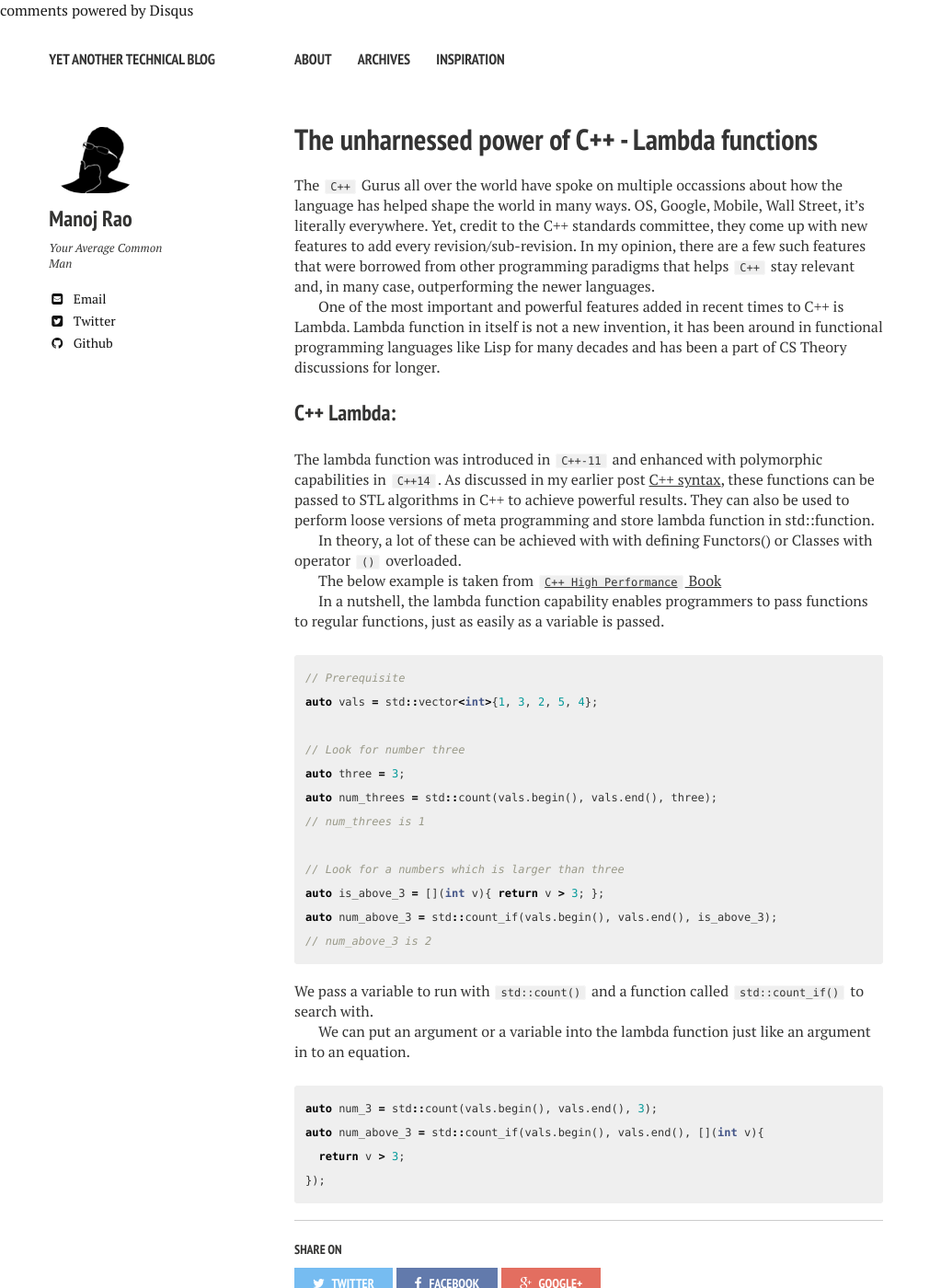
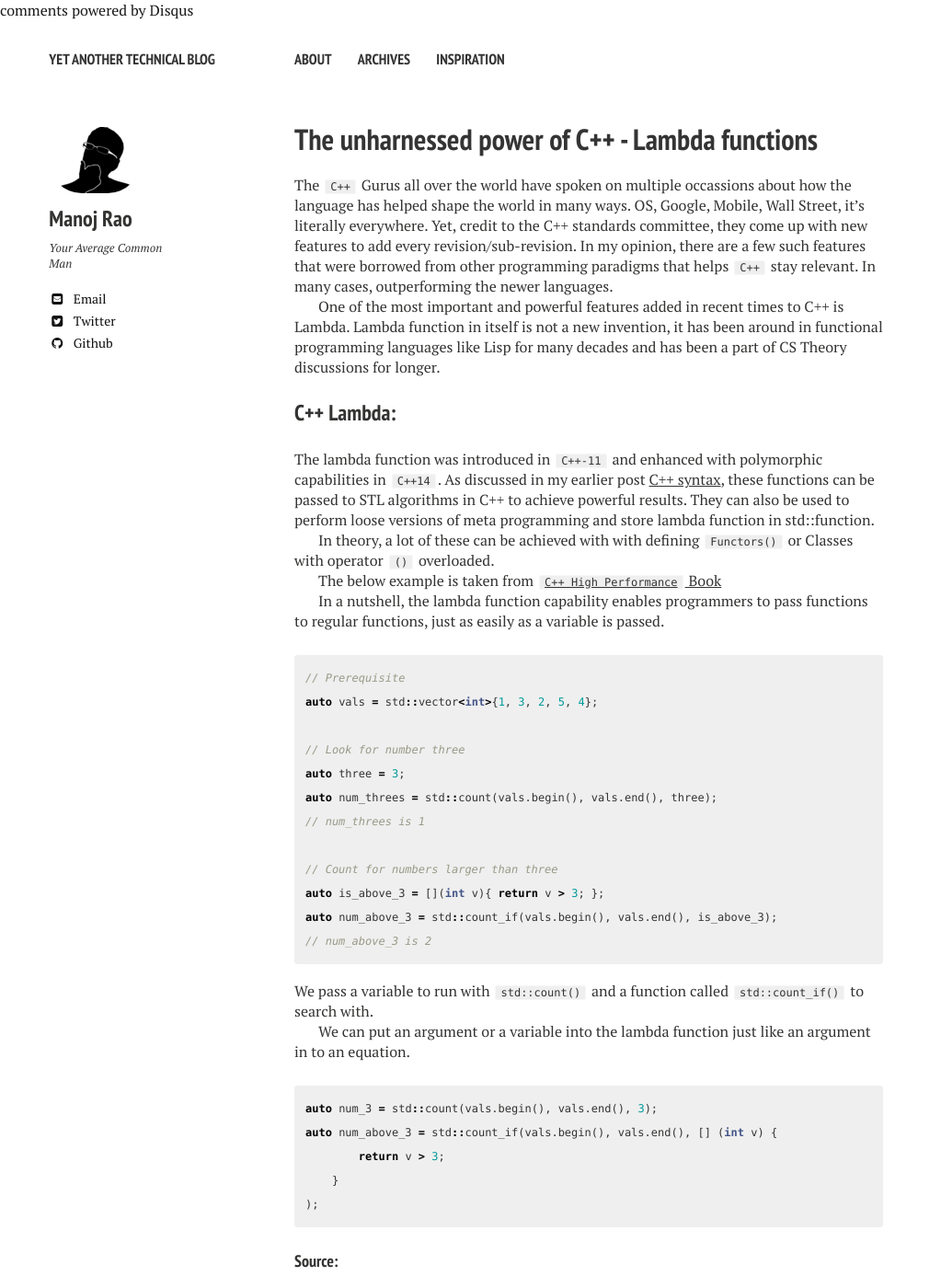
Before and after one commit to mycpuorg/mycpuorg.github.io, a Jekyll site: the page built from _posts/2020-01-09-c++-lambda-functions.md, in a window 1280 px wide and 1400 px high. Shown: the whole window at 92% size, without its empty margins (0-1023 px from the left). Built offline with Jekyll 4.4.1, drawn with Linux system fonts in a browser that asks for light colours; nearby versions of some CDN libraries; comment, search, counter and statistics services are not loaded; some of the changed text lies outside the part shown.

Commit message:
edit c++ lambda post

````diff
--- a/_posts/2020-01-09-c++-lambda-functions.md
+++ b/_posts/2020-01-09-c++-lambda-functions.md
@@ -5,12 +5,12 @@ excerpt: "C++ Lambda functions"
 tags: [Linux, Code, C++, Perf, Profiling]
 comments: true
 ---
-The ``C++`` Gurus all over the world have spoke on multiple occassions about how the
+The ``C++`` Gurus all over the world have spoken on multiple occassions about how the
 language has helped shape the world in many ways. OS, Google, Mobile, Wall
 Street, it's literally everywhere. Yet, credit to the C++ standards committee,
 they come up with new features to add every revision/sub-revision. In my
 opinion, there are a few such features that were borrowed from other programming
-paradigms that helps ``C++`` stay relevant and, in many case, outperforming the
+paradigms that helps ``C++`` stay relevant. In many cases, outperforming the
 newer languages.
 
 One of the most important and powerful features added in recent times to C++ is
@@ -26,7 +26,7 @@ passed to STL algorithms in C++ to achieve powerful results. They can also be
 used to perform loose versions of meta programming and store lambda function in
 std::function.
 
-In theory, a lot of these can be achieved with with defining Functors() or
+In theory, a lot of these can be achieved with with defining ``Functors()`` or
 Classes with operator ``()`` overloaded.
 
 The below example is taken from [``C++ High Performance`` Book](https://www.amazon.com/dp/B01MZX1E3Q/ref=cm_sw_r_tw_dp_U_x_uz-fEb27C98R)
@@ -43,7 +43,7 @@ auto three = 3;
 auto num_threes = std::count(vals.begin(), vals.end(), three);
 // num_threes is 1
 
-// Look for a numbers which is larger than three
+// Count for numbers larger than three
 auto is_above_3 = [](int v){ return v > 3; };
 auto num_above_3 = std::count_if(vals.begin(), vals.end(), is_above_3);
 // num_above_3 is 2
@@ -56,7 +56,12 @@ We can put an argument or a variable into the lambda function just like an
 argument in to an equation.
 ```cpp
 auto num_3 = std::count(vals.begin(), vals.end(), 3);
-auto num_above_3 = std::count_if(vals.begin(), vals.end(), [](int v){
-  return v > 3;
-});
+auto num_above_3 = std::count_if(vals.begin(), vals.end(), [] (int v) {
+        return v > 3;
+    }
+);
 ```
+
+
+#### Source:
++ [``C++ High Performance`` Book](https://www.amazon.com/dp/B01MZX1E3Q/ref=cm_sw_r_tw_dp_U_x_uz-fEb27C98R)
````
